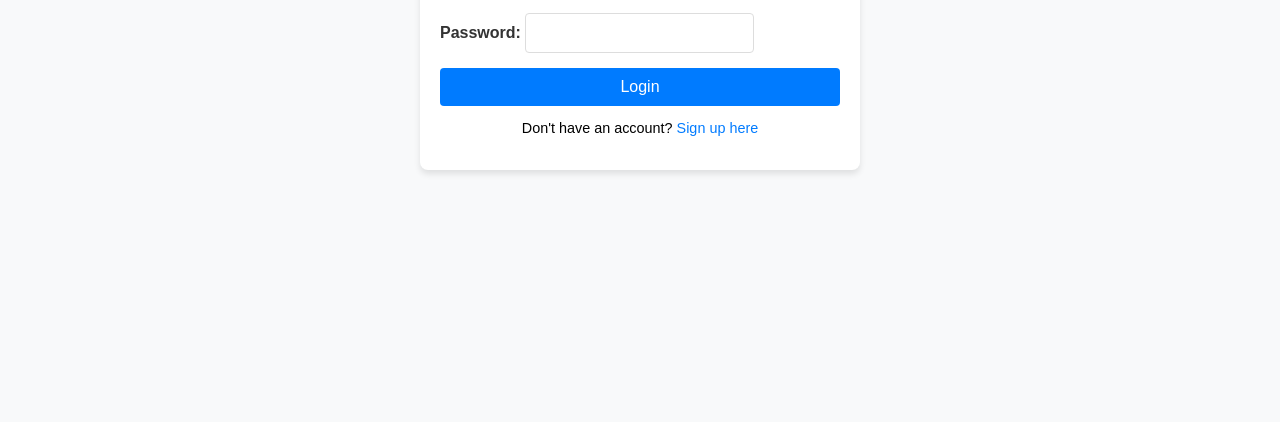
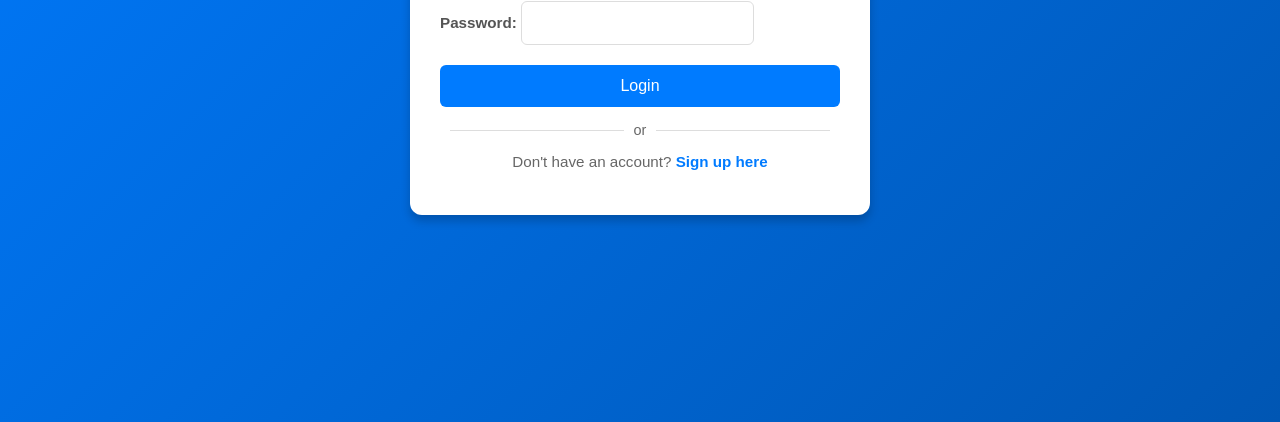
Before and after one commit to kuretisaikumar/B9IS123_Resit_programming, a website: page public/login.html in a window 1280 px wide. Shown: the part 378-800 px from the top of the page. Drawn offline with Linux system fonts and the light colour scheme.

Commit message:
Implement login form

```diff
--- a/public/login.html
+++ b/public/login.html
@@ -7,8 +7,9 @@
     <link rel="stylesheet" href="style.css">
     <style>
         body {
-            font-family: Arial, sans-serif;
-            background-color: #f8f9fa;
+            font-family: 'Arial', sans-serif;
+            background: linear-gradient(135deg, #007bff, #0056b3);
+            color: #333;
             display: flex;
             justify-content: center;
             align-items: center;
@@ -18,16 +19,16 @@
 
         .login-container {
             background-color: white;
-            border-radius: 8px;
-            box-shadow: 0 4px 6px rgba(0, 0, 0, 0.1);
-            padding: 20px;
+            border-radius: 12px;
+            box-shadow: 0 6px 10px rgba(0, 0, 0, 0.2);
+            padding: 30px;
             width: 100%;
             max-width: 400px;
             text-align: center;
         }
 
         .login-container h1 {
-            font-size: 1.5rem;
+            font-size: 2rem;
             color: #007bff;
             margin-bottom: 20px;
         }
@@ -35,30 +36,38 @@
         .login-container form {
             display: flex;
             flex-direction: column;
-            gap: 15px;
+            gap: 20px;
         }
 
         .login-container form label {
+            font-weight: bold;
             text-align: left;
-            font-weight: bold;
-            color: #333;
+            color: #555;
+            font-size: 0.95rem;
         }
 
         .login-container form input {
-            padding: 10px;
+            padding: 12px;
             font-size: 1rem;
             border: 1px solid #ddd;
-            border-radius: 4px;
+            border-radius: 6px;
+            transition: border-color 0.3s;
+        }
+
+        .login-container form input:focus {
+            outline: none;
+            border-color: #007bff;
         }
 
         .login-container form button {
-            padding: 10px;
+            padding: 12px;
             font-size: 1rem;
             background-color: #007bff;
             color: white;
             border: none;
-            border-radius: 4px;
+            border-radius: 6px;
             cursor: pointer;
+            transition: background-color 0.3s;
         }
 
         .login-container form button:hover {
@@ -66,17 +75,39 @@
         }
 
         .signup-link {
-            margin-top: 10px;
-            font-size: 0.9rem;
+            margin-top: 15px;
+            font-size: 0.95rem;
+            color: #666;
         }
 
         .signup-link a {
             color: #007bff;
             text-decoration: none;
+            font-weight: bold;
         }
 
         .signup-link a:hover {
             text-decoration: underline;
+        }
+
+        .divider {
+            margin: 15px 0;
+            display: flex;
+            align-items: center;
+            justify-content: center;
+        }
+
+        .divider::before,
+        .divider::after {
+            content: "";
+            flex: 1;
+            border-bottom: 1px solid #ddd;
+            margin: 0 10px;
+        }
+
+        .divider span {
+            font-size: 0.9rem;
+            color: #666;
         }
     </style>
 </head>
@@ -84,18 +115,20 @@
     <div class="login-container">
         <h1>Login</h1>
         <form id="login-form">
-            <label>Email:
-                <input type="email" name="email" required>
+            <label for="email">Email:
+                <input type="email" name="email" id="email" required>
             </label>
-            <label>Password:
-                <input type="password" name="password" required>
+            <label for="password">Password:
+                <input type="password" name="password" id="password" required>
             </label>
             <button type="submit">Login</button>
         </form>
+        <div class="divider"><span>or</span></div>
         <div class="signup-link">
             <p>Don't have an account? <a href="signup.html">Sign up here</a></p>
         </div>
     </div>
+
     <script>
         document.getElementById('login-form').addEventListener('submit', async (event) => {
     event.preventDefault();
@@ -109,9 +142,36 @@
         const result = await response.json();
 
         if (result.token) {
+            // Store the token and role as before
             localStorage.setItem('token', result.token);
+            localStorage.setItem('role', result.role);
+            localStorage.setItem('name',result.name)
+
+            // Store the user ID
+            const userId = result.user_id; // Extract user_id from the response
+            if (userId) {
+                localStorage.setItem('user_id', userId); // Store the user ID
+            } else {
+                alert('User ID is missing from the response.');
+            }
+
+            // Store the user's name
+            const userName = result.name; // Extract user name from the response
+            if (userName) {
+                localStorage.setItem('user_name', userName); // Store the user's name
+            } else {
+                alert('User name is missing from the response.');
+            }
+
+            // Check role and redirect accordingly
+            const userRole = result.role; // Extract role from the response
+            if (userRole === 'admin') {
+                window.location.href = 'admin_dashboard.html'; // Redirect to admin dashboard
+            } else {
+                window.location.href = 'home.html'; // Redirect to home page
+            }
+
             alert('Login successful');
-                    window.location.href = 'index.html'; // Redirect to home page
         } else {
             alert(result.message);
         }
@@ -121,5 +181,6 @@
     }
 });
     </script>
+
 </body>
 </html>
```
Lines whose indentation alone changed are shown as unchanged.
